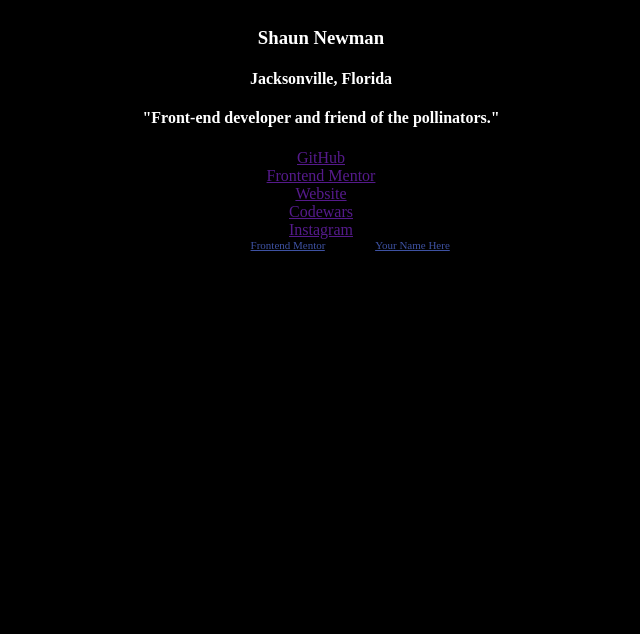
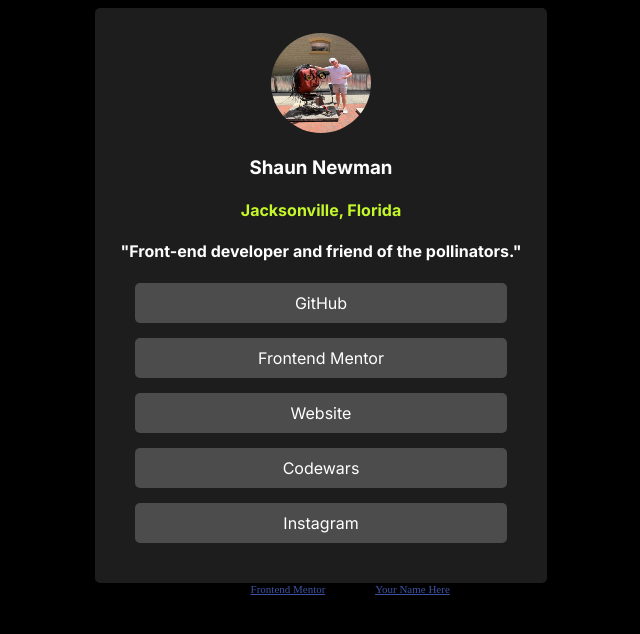
Before and after one commit to newmanwell/social-links-profile-main, a plain HTML site: page index.html in a window 1280 px wide. Shown: the whole page, without its empty margins (319-959 px from the left). Drawn offline with Linux system fonts and the light colour scheme.

Commit message:
CSS complete

```diff
--- a/index.html
+++ b/index.html
@@ -4,14 +4,18 @@
   <meta charset="UTF-8">
   <meta name="viewport" content="width=device-width, initial-scale=1.0"> <!-- displays site properly based on user's device -->
   <link rel="stylesheet" href="style.css">
+  <link rel="preconnect" href="https://fonts.googleapis.com">
+  <link rel="preconnect" href="https://fonts.gstatic.com" crossorigin>
+  <link href="https://fonts.googleapis.com/css2?family=Inter:ital,opsz,wght@0,14..32,100..900;1,14..32,100..900&family=Outfit:wght@100..900&family=Young+Serif&display=swap" rel="stylesheet">
   <link rel="icon" type="image/png" sizes="32x32" href="./assets/images/favicon-32x32.png">
   <title>Frontend Mentor | Social links profile</title>
 </head>
 <body>
   <main>
     <section class="card">
+      <img src="assets/images/4F2DB41F-49A9-432A-9257-2A56837E8C7B.JPG" alt="Me">
       <h3>Shaun Newman</h3>
-      <h4>Jacksonville, Florida</h4>
+      <h4 class="location">Jacksonville, Florida</h4>
       <h4>"Front-end developer and friend of the pollinators."</h4>
       <div class="links">
         <a href="">GitHub</a>
--- a/style.css
+++ b/style.css
@@ -8,19 +8,44 @@ main {
 }
 
 .card {
+    font-family: "Inter";
     color: white;
+    background-color: rgb(29, 29, 29);
     text-align: center;
     display: inline-block;
     align-items: center;
     justify-content: center;
+    padding: 25px;
+    border-radius: 5px;
+}
+
+.location {
+    color: hsl(75, 94%, 57%);
+}
+
+.card img {
+    height: 100px;
+    width: 100px;
+    border-radius: 50%;
 }
 
 .links a {
     display: block;
+    background-color: rgb(77, 76, 76);
+    color: white;
+    margin: 15px;
+    padding-top: 10px;
+    padding-bottom: 10px;
+    border-radius: 5px;
+    text-decoration: none;
 }
 
-.links {
+.links a:hover {
+    background-color: hsl(75, 94%, 57%);
+}
 
+a:hover {
+    color: black;
 }
 
 
```
